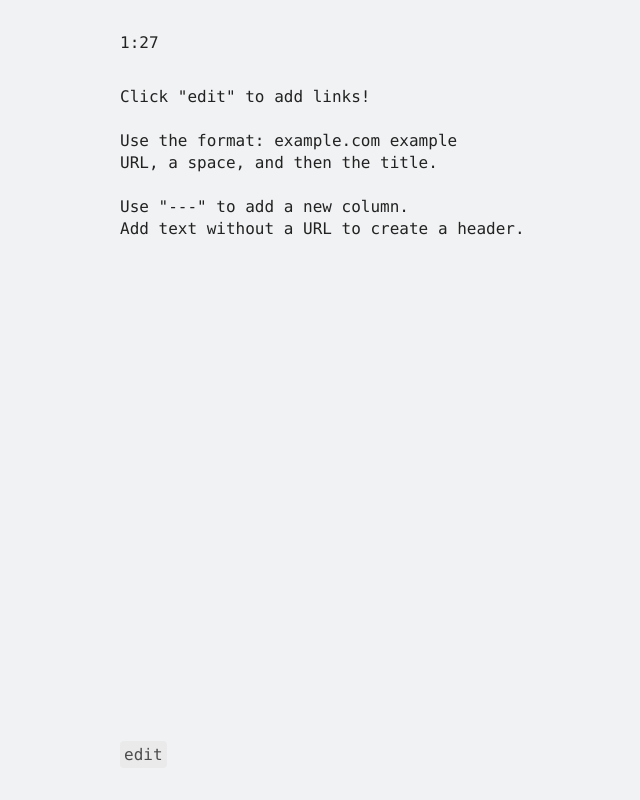
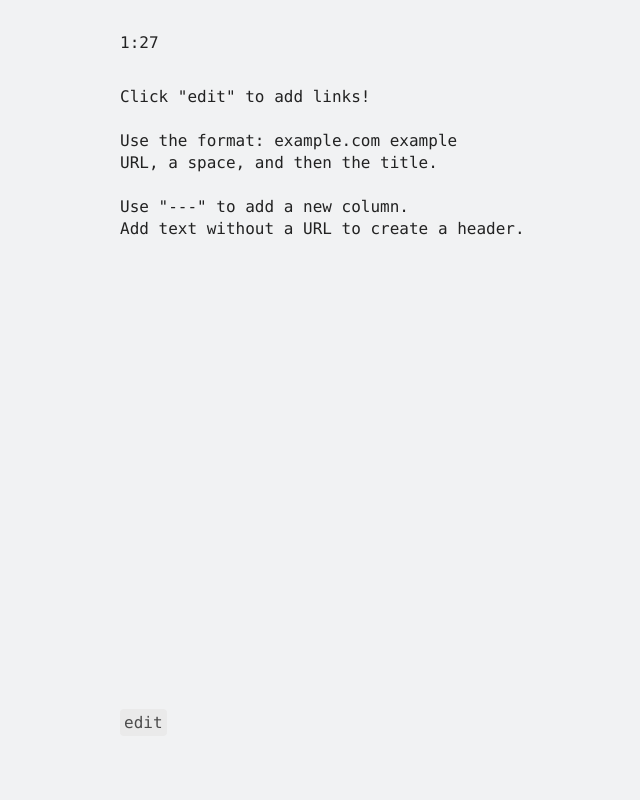
Before and after one commit to nathanwentworth/new-tab-links, a browser extension: page index.html in a window 1280 px wide. Shown: the whole page, without its empty margins (8-648 px from the left). Drawn offline with Linux system fonts and the light colour scheme.

Commit message:
changed the edit box back to absolute positioning

```diff
--- a/style.css
+++ b/style.css
@@ -70,9 +70,9 @@ section #edit {
   margin-top: auto;
   margin-bottom: 2rem;
   /*align-self: flex-end;*/
-  /*position: absolute;*/
-  /*bottom: 48px;*/
-  /*left: 0;*/
+  position: absolute;
+  bottom: 2rem;
+  left: 0;
 }
 .edit textarea {
   margin-top: auto;
```
